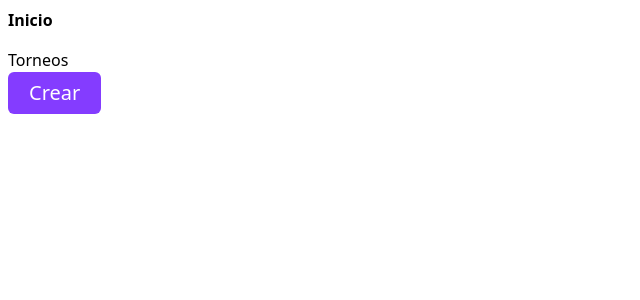
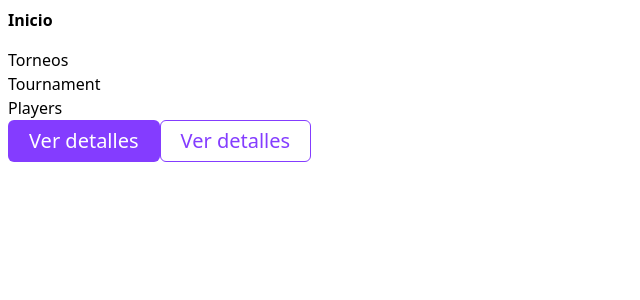
Before and after one commit to FelixAva/kuali-tournaments, a React (Vite) app: page / in a window 1280 px wide. Shown: the top 300 px of the page, without its empty margins (0-640 px from the left). Built offline with nearby package versions, Linux system fonts and the light colour scheme.

Commit message:
Design: Tournament card structure

```diff
--- a/src/components/tournaments/TournamentCard.tsx
+++ b/src/components/tournaments/TournamentCard.tsx
@@ -1,7 +1,36 @@
+import Button from "../ui/Button";
+
 const TournamentCard = () => {
   return (
-    <div>
-      <p>Card</p>
+    <div className="w-full h-auto">
+      {/* Image container */}
+      <div>
+        {/* Gradient color */}
+      </div>
+
+      <div>
+        <div>
+          {/* Badge component */}
+          <h4>Tournament</h4>
+
+          <div>
+            {/* Icon component */}
+            Players { /* Players, get from the backend */}
+          </div>
+        </div>
+
+        <div>
+          <Button
+            title="Ver detalles"
+            action={() => console.log('Detalles')}
+          />
+          <Button
+            title="Ver detalles"
+            action={() => console.log('Detalles')}
+            variant="ghost"
+          />
+        </div>
+      </div>
     </div>
   );
 };
--- a/src/routes/index.tsx
+++ b/src/routes/index.tsx
@@ -1,5 +1,5 @@
 import { createFileRoute } from '@tanstack/react-router';
-import { Button } from '../components';
+import { TournamentCard } from '../components';
 
 export const Route = createFileRoute('/')({
   component: Index
@@ -10,12 +10,7 @@ function Index() {
     <div className="w-full p-2">
       <h2>Torneos</h2>
 
-      <Button
-        title='Crear'
-        action={() => console.log('Creado')}
-        variant='default'
-        type='button'
-      />
+      <TournamentCard />
     </div>
   );
 };
```
